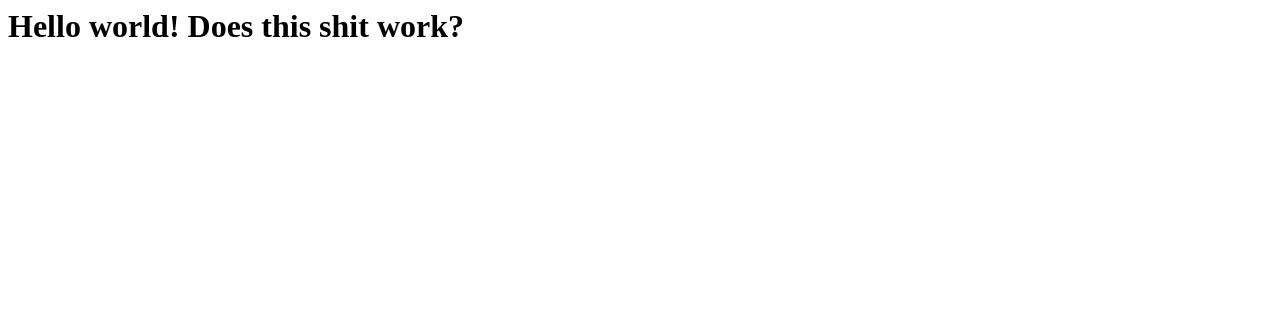
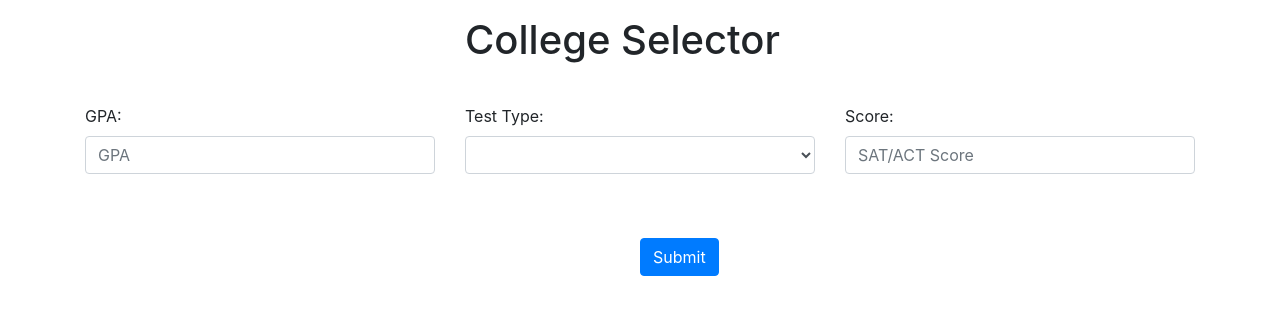
Before and after one commit to owang00/YHack_CollegeWreck, a plain HTML site: page index.html in a window 1280 px wide. Drawn offline with nearby package versions, Linux system fonts and the light colour scheme.

Commit message:
Update index.html

```diff
--- a/index.html
+++ b/index.html
@@ -1,4 +1,57 @@
-<h1>
-  Hello world!
-  Does this shit work?
-</h1>
+<!DOCTYPE html>
+<html lang="en">
+	<head>
+	  <title>Bootstrap 4 Example</title>
+	  <meta charset="utf-8">
+	  <meta name="viewport" content="width=device-width, initial-scale=1">
+	  <link rel="stylesheet" href="https://maxcdn.bootstrapcdn.com/bootstrap/4.3.1/css/bootstrap.min.css">
+	  <script src="https://ajax.googleapis.com/ajax/libs/jquery/3.4.1/jquery.min.js"></script>
+	  <script src="https://cdnjs.cloudflare.com/ajax/libs/popper.js/1.14.7/umd/popper.min.js"></script>
+	  <script src="https://maxcdn.bootstrapcdn.com/bootstrap/4.3.1/js/bootstrap.min.js"></script>
+	</head>
+	<body>
+
+	<div class="container">
+      <div class="row form-group">
+        <div class="col-md-4 offset-4">
+          <div class="app-title">
+            <p></p>
+            <h1>College Selector </h1>
+          </div>
+        </div>
+      </div>
+
+      <form class="form-horizontal" role="form" method="POST">
+        <div class="row form-group">
+
+          <div class="col-md-4">
+            <label for="GPA" class="mt-3">GPA:</label>
+            <input class="form-control 1" id="GPA" placeholder="GPA" name="GPA">
+          </div>
+
+          <div class="col-md-4">
+          	<label for="test" class="mt-3">Test Type:</label>
+            <select class="form-control" name="testType">
+              <option selected></option>
+              <option value="SAT">SAT</option>
+              <option value="ACT">ACT</option>
+            </select>
+          </div>
+
+          <div class="col-md-4">
+            <label for="score" class="mt-3">Score:</label>
+            <input class="form-control 2" id="score" placeholder="SAT/ACT Score" name="score">
+          </div>
+
+        </div>
+
+        <div class="row">
+          <div class="offset-6 mt-5">
+            <input type="submit" value="Submit" name="SubmitButton" class="btn btn-primary">
+          </div>
+        </div>
+      </form>
+    </div>
+
+	</body>
+</html>
```
